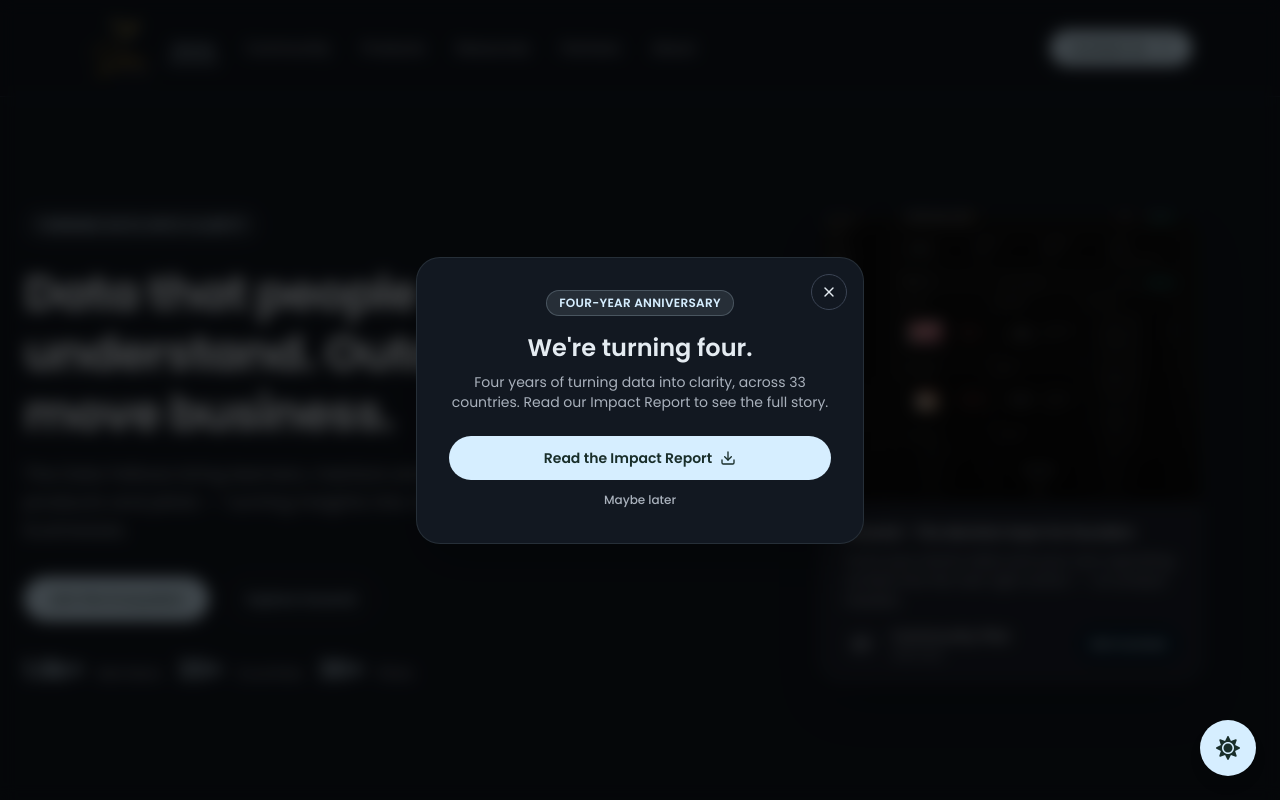
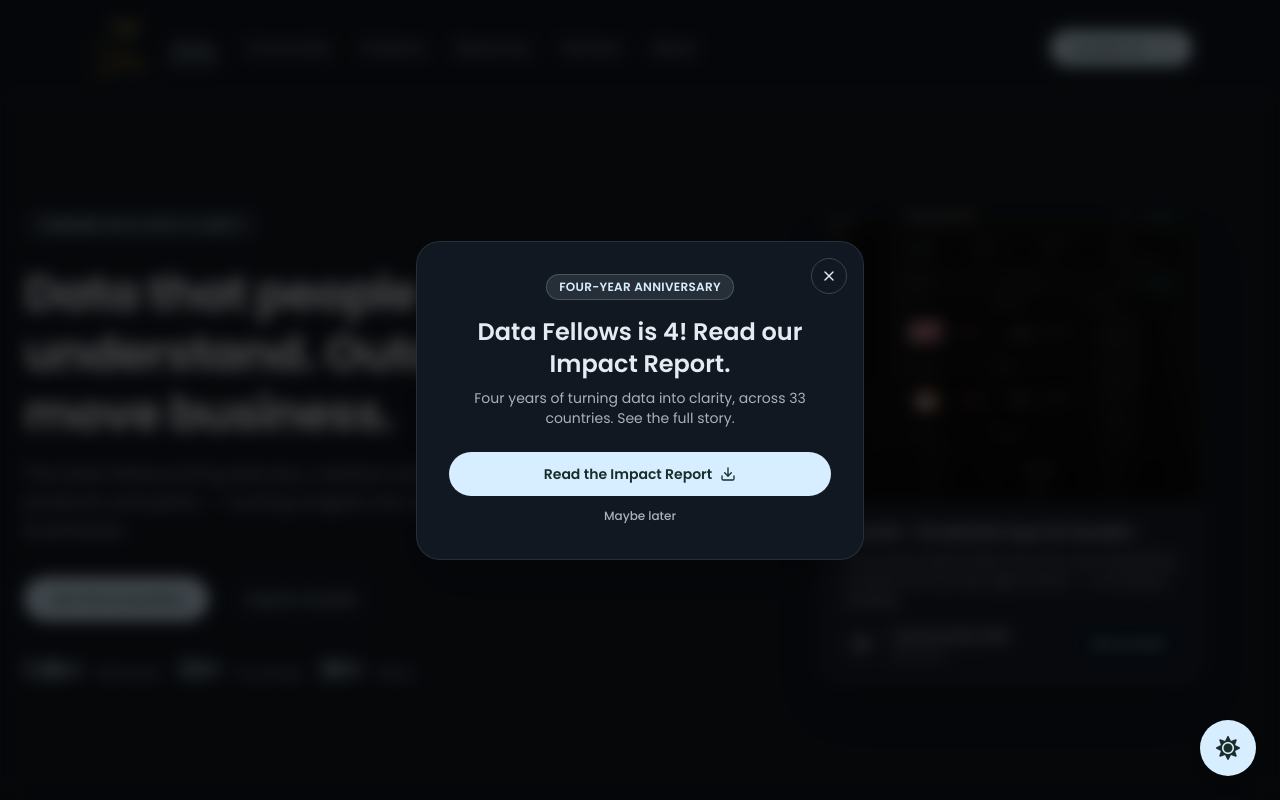
Before and after one commit to Data-Fellows/data-fellows-web-app, a Next.js app: page / in a window 1280 px wide. Shown: the top 800 px of the page. Built offline with nearby package versions, Linux system fonts and the light colour scheme.

Commit message:
Update anniversary popup copy to 'Data Fellows is 4! Read our Impact Report.'

```diff
--- a/src/components/custom/impact-report-announcement.tsx
+++ b/src/components/custom/impact-report-announcement.tsx
@@ -77,11 +77,11 @@ const ImpactReportAnnouncement = () => {
           Four-year anniversary
         </span>
         <h2 className="mt-4 text-2xl font-semibold text-foreground">
-          We&apos;re turning four.
+          Data Fellows is 4! Read our Impact Report.
         </h2>
         <p className="mt-2 text-sm text-muted-foreground">
-          Four years of turning data into clarity, across 33 countries. Read
-          our Impact Report to see the full story.
+          Four years of turning data into clarity, across 33 countries. See
+          the full story.
         </p>
         <Link
           href="/documents/data-fellows-impact-report-2026.pdf"
```
